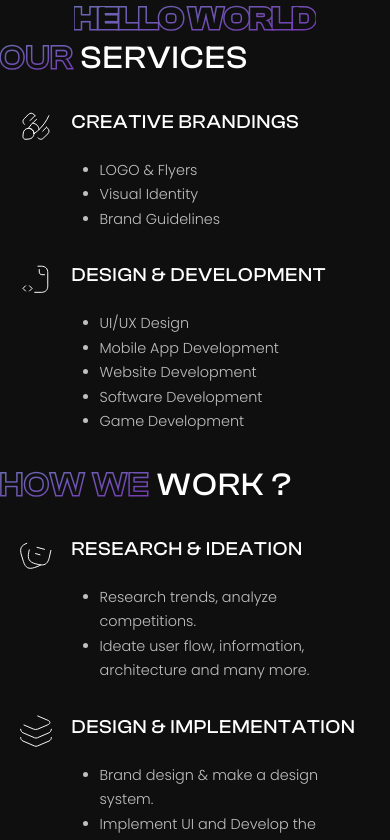
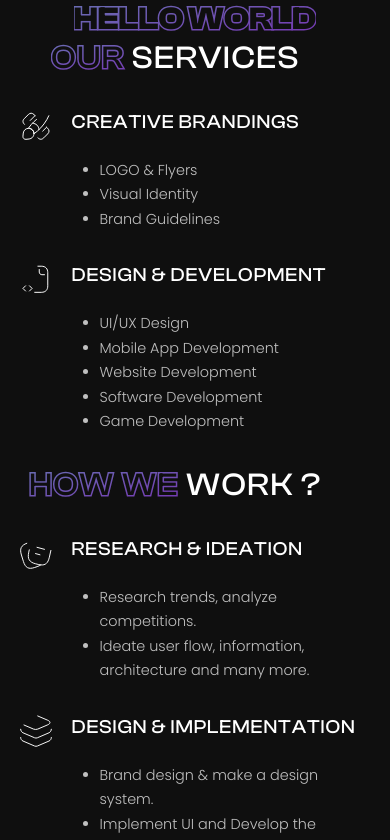
Before and after one commit to aashish-cd/fund-raiser, a Next.js app: page / in a window 390 px wide. Shown: the top 840 px of the page. Built offline with nearby package versions, Linux system fonts and the light colour scheme.

Commit message:
title in mobile made center

```diff
--- a/components/HowWeWork/HowWeWork.module.scss
+++ b/components/HowWeWork/HowWeWork.module.scss
@@ -103,6 +103,8 @@
 @media screen and (max-width: 768px) {
   .container > .heading {
     font-size: 3rem;
+    // margin-left: 19px;
+    text-align: center;
   }
   .itemContainer {
     .item {
```
